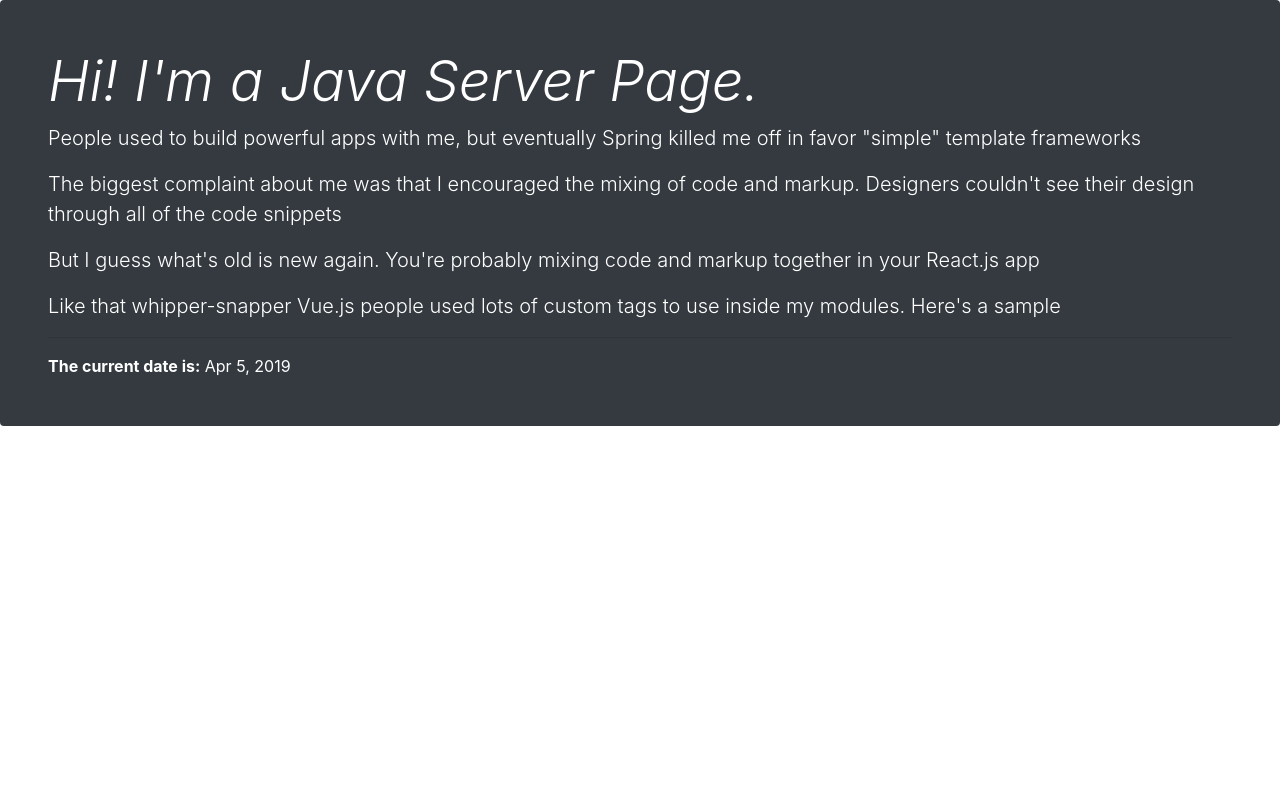
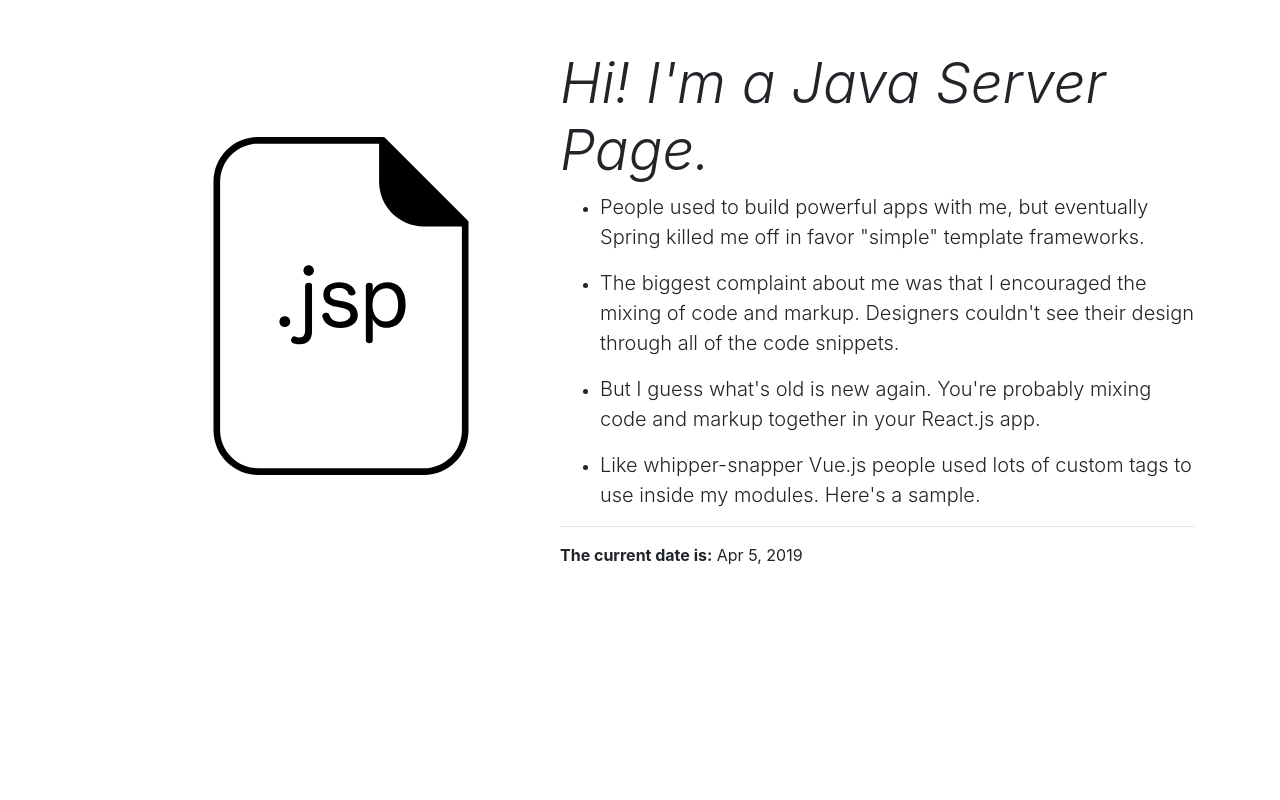
Before and after one commit to cechaney/BBWebAppIOC, a Java web app: page /index.jsp in a window 1280 px wide. Run offline with Spring Boot 4, a stand-in JSP engine, Linux system fonts and the light colour scheme; the project's own start-up code is not run, and a stand-in starts its controllers and pages.

Commit message:
Adding from graphics for later use

```diff
--- a/src/main/webapp/index.jsp
+++ b/src/main/webapp/index.jsp
@@ -6,19 +6,39 @@
         <link rel="stylesheet" href="https://stackpath.bootstrapcdn.com/bootstrap/4.1.3/css/bootstrap.min.css" integrity="sha384-MCw98/SFnGE8fJT3GXwEOngsV7Zt27NXFoaoApmYm81iuXoPkFOJwJ8ERdknLPMO" crossorigin="anonymous">
         <script src="https://stackpath.bootstrapcdn.com/bootstrap/4.1.3/js/bootstrap.min.js" integrity="sha384-ChfqqxuZUCnJSK3+MXmPNIyE6ZbWh2IMqE241rYiqJxyMiZ6OW/JmZQ5stwEULTy" crossorigin="anonymous"></script>
         <title>Brown Bag Webapp </title>
+        <style>
+            body {
+                margin-top: 50px;
+            }
+        </style>
     </head>
     <body>
-        <div class="jumbotron p-4 p-md-5 text-white rounded bg-dark">
-            <div class="col-md-12 px-0">
-                <h1 class="display-4 font-italic">Hi!  I'm a Java Server Page.</h1>
-                <p class="lead">People used to build powerful apps with me, but eventually Spring killed me off in favor "simple" template frameworks</p>
-                <p class="lead">The biggest complaint about me was that I encouraged the mixing of code and markup.  Designers couldn't see their design through all of the code snippets</p>
-                <p class="lead">But I guess what's old is new again.  You're probably mixing code and markup together in your React.js app</p>
-                <p class="lead">Like that whipper-snapper Vue.js people used lots of custom tags to use inside my modules.  Here's a sample</p>
-                <hr/>
-                <div>
-                    <c:set var="now" value="<%=new java.util.Date()%>"/>
-                    <b>The current date is:</b> <fmt:formatDate value="${now}"/>
+        <div class="container text-black rounded ">
+            <div class="row justify-content-start">
+                <div class="col-5">
+                    <img src="images/jsp.png"/>
+                </div>
+                <div class="col-7">
+                    <h1 class="display-4 font-italic">Hi!  I'm a Java Server Page.</h1>
+                    <ul>
+                        <li>
+                            <p class="lead">People used to build powerful apps with me, but eventually Spring killed me off in favor "simple" template frameworks.</p>
+                        </li>
+                        <li>
+                            <p class="lead">The biggest complaint about me was that I encouraged the mixing of code and markup.  Designers couldn't see their design through all of the code snippets.</p>
+                        </li>
+                        <li>
+                            <p class="lead">But I guess what's old is new again.  You're probably mixing code and markup together in your React.js app.</p>
+                        </li>
+                        <li>
+                            <p class="lead">Like whipper-snapper Vue.js people used lots of custom tags to use inside my modules.  Here's a sample.</p>
+                        </li>
+                    </ul>
+                    <hr/>
+                    <div>
+                        <c:set var="now" value="<%=new java.util.Date()%>"/>
+                        <b>The current date is:</b> <fmt:formatDate value="${now}"/>
+                    </div>
                 </div>
             </div>
         </div>
```
Also changed, not shown: src/main/webapp/images/java.png (added), src/main/webapp/images/jsp.png (added), src/main/webapp/images/mustache.png (added).
